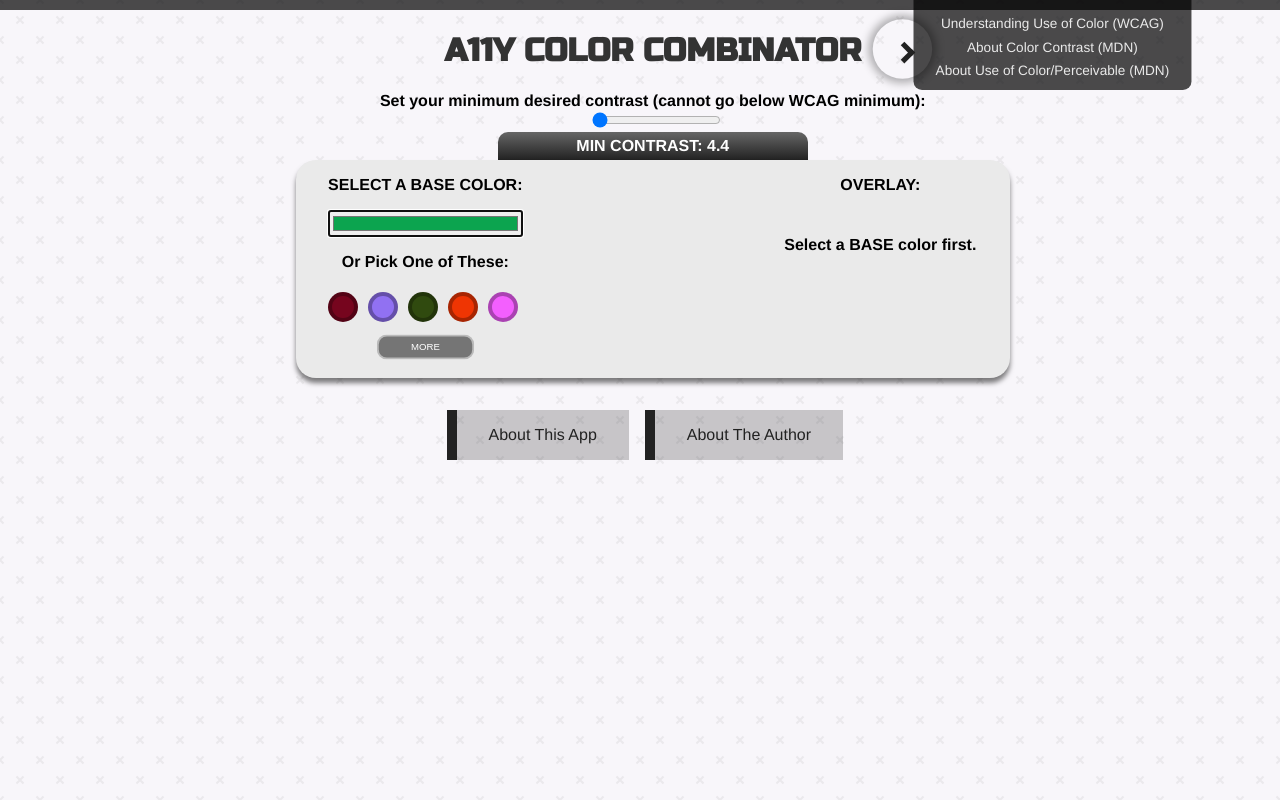
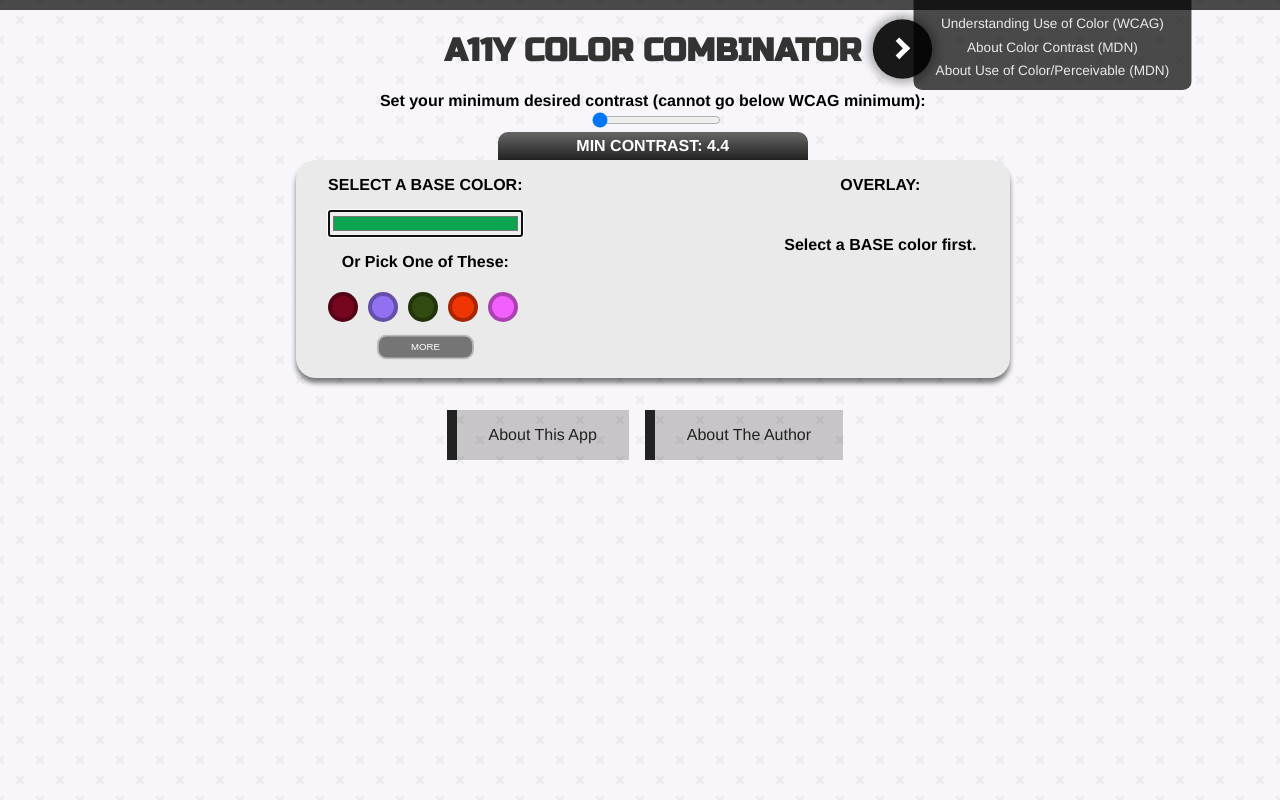
Before and after one commit to drinkingtheink/a11y-color-picker, a Vue app: page / in a window 1280 px wide. Shown: the top 800 px of the page. Built offline with nearby package versions, Linux system fonts and the light colour scheme.

Commit message:
about links

```diff
--- a/src/components/Info.vue
+++ b/src/components/Info.vue
@@ -50,7 +50,7 @@ export default {
   height: var(--iconDim);
   width: var(--iconDim);
   border-radius: 50%;
-  background-color: var(--overlay);
+  background-color: var(--overlay, rgba(0,0,0,0.9));
   position: absolute;
   left: -3rem;
   top: 25px;
@@ -63,6 +63,8 @@ export default {
 }
 
 .icon span {
-  color: var(--base, #222);
+  color: var(--base, white);
+  margin-top: 12px;
+  margin-left: -10px;
 }
 </style>
```
